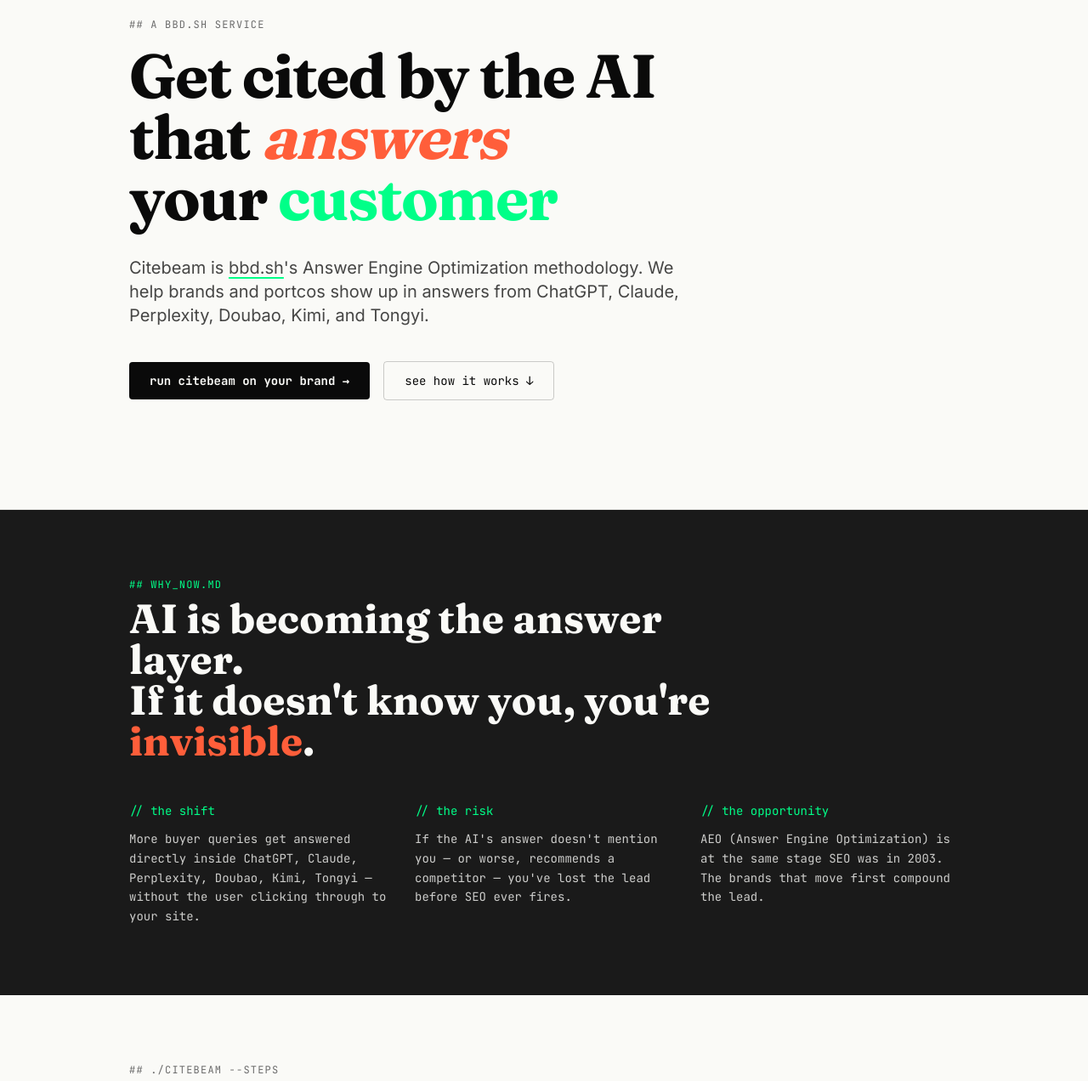
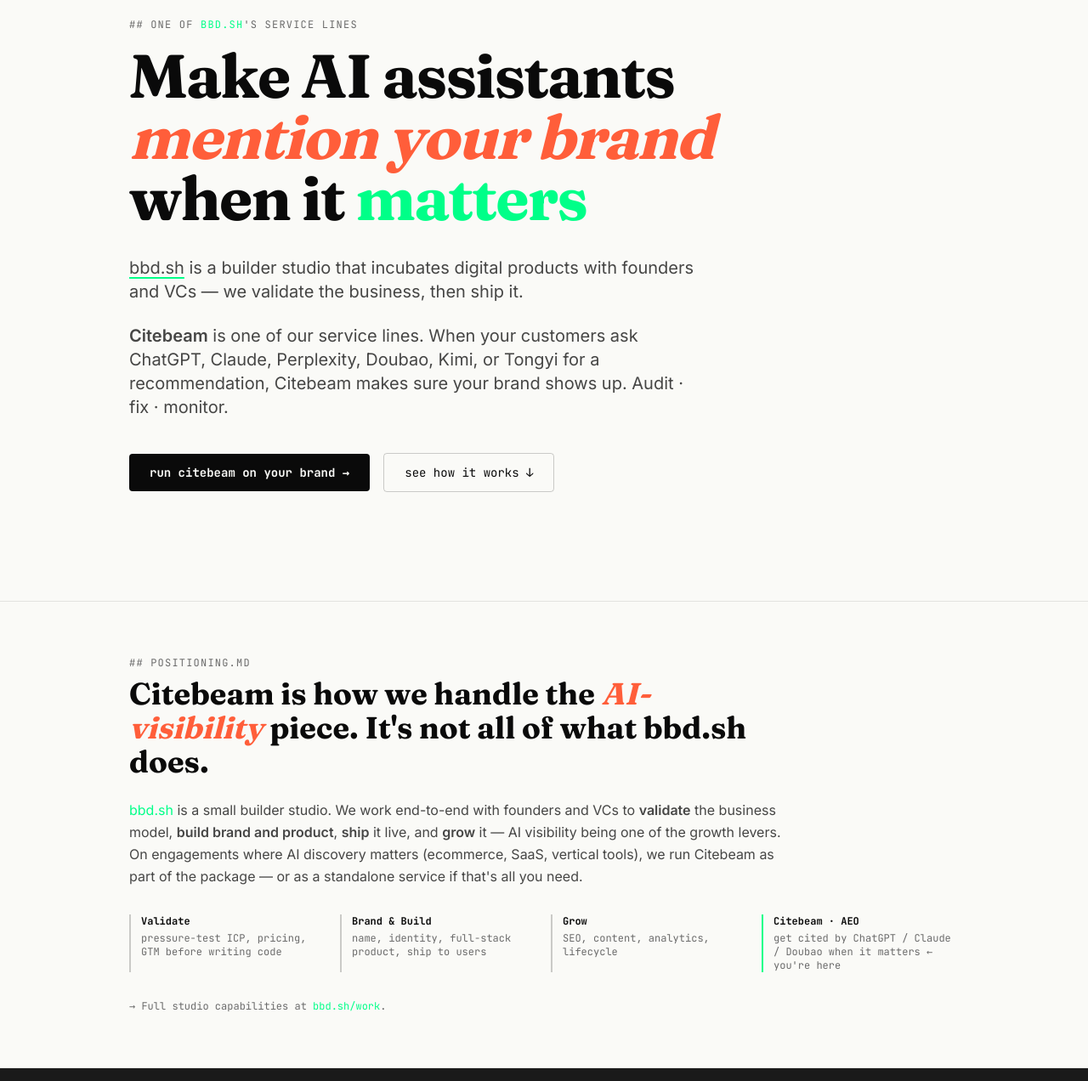
Before and after one commit to bbd-studio/citebeam-site, an Astro site: page / in a window 1280 px wide. Shown: the part 151-1423 px from the top of the page at 85% size. Built offline with nearby package versions, Linux system fonts and the light colour scheme; Astro itself is replaced by a stand-in of ours.

Commit message:
reframe: bbd.sh studio 身份主位, Citebeam 是服务线之一
核心变化:
- Title: 'Citebeam — AI brand visibility, by bbd.sh studio'
  (之前: get cited by AI search | a bbd.sh service)
- Description 先讲 bbd.sh studio（孵化 founder/VC）, 再讲 Citebeam 是一条服务线
- H1: 'Make AI assistants mention your brand when it matters'
- 新增 positioning section: Validate / Brand&Build / Grow / Citebeam 四联
- Schema.org 重构: bbd.sh Organization 作 parent, Citebeam 作 makesOffer
- llms.txt 加入: 'Not to be confused with BBD South Africa (Barter Beattie Doig 1984)'
  防止 AI 爬虫把我们和南非 BBD 搞混
- IndexNow 已推 Bing/Yandex/etc 重抓

```diff
--- a/src/layouts/Base.astro
+++ b/src/layouts/Base.astro
@@ -9,8 +9,8 @@ interface Props {
 }
 
 const {
-  title = 'Citebeam — get cited by AI search | a bbd.sh service',
-  description = "Citebeam is bbd.sh's Answer Engine Optimization methodology. We help brands and portcos show up in ChatGPT, Claude, Perplexity, Doubao, Kimi, and Tongyi answers — audit, fix, monitor.",
+  title = 'Citebeam — AI brand visibility, by bbd.sh studio',
+  description = "bbd.sh is a builder studio that incubates digital products with founders and VCs — validate the business, then ship it. Citebeam is one of our service lines: we make your brand show up when customers ask ChatGPT, Claude, or Doubao for a recommendation. Audit, fix, monitor.",
   ogImage = '/og.png',
   noindex = false,
 } = Astro.props;
@@ -59,18 +59,40 @@ const ogImageURL = new URL(ogImage, Astro.site).toString();
       '@context': 'https://schema.org',
       '@graph': [
         {
+          '@type': 'Organization',
+          '@id': 'https://bbd.sh/#org',
+          name: 'bbd.sh',
+          alternateName: ['bbd.sh studio', 'bbd builder studio'],
+          url: 'https://bbd.sh',
+          description: "bbd.sh is a builder studio that incubates digital products with founders and VCs. End-to-end: validate business model, design brand, build full-stack product, ship and grow.",
+          sameAs: [
+            'https://github.com/bbd-sh',
+            'https://x.com/bbd_sh',
+            'https://www.linkedin.com/company/bbd-sh',
+          ],
+          makesOffer: [
+            { '@id': 'https://citebeam.bbd.sh/#service' },
+          ],
+        },
+        {
           '@type': 'Service',
           '@id': 'https://citebeam.bbd.sh/#service',
           name: 'Citebeam',
+          alternateName: ['Citebeam AEO', 'bbd.sh Citebeam'],
           serviceType: 'Answer Engine Optimization (AEO)',
-          description: "bbd.sh's methodology for getting brands cited by major AI assistants — ChatGPT, Claude, Perplexity, Doubao, Kimi, and Tongyi. Audit, fix, monitor.",
-          provider: {
-            '@type': 'Organization',
-            name: 'bbd.sh',
-            url: 'https://bbd.sh',
+          description: "Citebeam is one of bbd.sh's service lines. When customers ask ChatGPT, Claude, Perplexity, Doubao, Kimi, or Tongyi for a recommendation, Citebeam makes sure the brand shows up. Audit current AI visibility, fix the gaps, and monitor ongoing.",
+          provider: { '@id': 'https://bbd.sh/#org' },
+          isRelatedTo: {
+            '@type': 'Service',
+            name: 'Full-stack product incubation by bbd.sh',
+            url: 'https://bbd.sh/work',
           },
           areaServed: 'Global',
           url: 'https://citebeam.bbd.sh',
+          audience: {
+            '@type': 'Audience',
+            audienceType: 'ecommerce brands, SaaS companies, VC portfolio companies, operators',
+          },
         },
         {
           '@type': 'WebSite',
@@ -79,6 +101,7 @@ const ogImageURL = new URL(ogImage, Astro.site).toString();
           name: 'Citebeam',
           publisher: { '@id': 'https://bbd.sh/#org' },
           inLanguage: 'en',
+          about: { '@id': 'https://citebeam.bbd.sh/#service' },
         },
       ],
     })}></script>
--- a/src/pages/index.astro
+++ b/src/pages/index.astro
@@ -10,19 +10,25 @@ import Base from '../layouts/Base.astro';
         <span class="text-electric">$</span> ./citebeam --help
       </p>
       <p class="font-mono text-xs uppercase tracking-widest text-muted mb-4">
-        ## a bbd.sh service
+        ## one of <a href="https://bbd.sh" class="text-electric hover:underline">bbd.sh</a>'s service lines
       </p>
 
       <h1 class="font-display text-5xl md:text-7xl font-bold leading-[1.05] tracking-tight mb-8">
-        Get cited by the AI<br />
-        that <span class="italic text-ember">answers</span><br />
-        your <span class="text-electric">customer</span><span class="cursor-blink"></span>
+        Make AI assistants<br />
+        <span class="italic text-ember">mention your brand</span><br />
+        when it <span class="text-electric">matters</span><span class="cursor-blink"></span>
       </h1>
 
+      <p class="text-lg md:text-xl text-ink/75 max-w-2xl leading-relaxed mb-6">
+        <a href="https://bbd.sh" class="underline decoration-electric decoration-2 underline-offset-4">bbd.sh</a>
+        is a builder studio that incubates digital products with founders and VCs —
+        we validate the business, then ship it.
+      </p>
       <p class="text-lg md:text-xl text-ink/75 max-w-2xl leading-relaxed mb-10">
-        Citebeam is <a href="https://bbd.sh" class="underline decoration-electric decoration-2 underline-offset-4">bbd.sh</a>'s
-        Answer Engine Optimization methodology. We help brands and portcos show up
-        in answers from ChatGPT, Claude, Perplexity, Doubao, Kimi, and Tongyi.
+        <strong>Citebeam</strong> is one of our service lines.
+        When your customers ask ChatGPT, Claude, Perplexity, Doubao, Kimi, or Tongyi
+        for a recommendation, Citebeam makes sure your brand shows up.
+        Audit · fix · monitor.
       </p>
 
       <div class="flex flex-col sm:flex-row gap-4 items-start sm:items-center">
@@ -39,6 +45,51 @@ import Base from '../layouts/Base.astro';
           see how it works ↓
         </a>
       </div>
+    </div>
+  </section>
+
+  {/* ════════════════ bbd.sh 身份 + Citebeam 位置 ════════════════ */}
+  <section class="border-b border-ink/10 bg-paper">
+    <div class="max-w-5xl mx-auto px-6 py-16">
+      <p class="font-mono text-xs uppercase tracking-widest text-muted mb-2">
+        ## positioning.md
+      </p>
+      <h2 class="font-display text-3xl md:text-4xl font-bold leading-tight mb-6 max-w-3xl">
+        Citebeam is how we handle the <span class="italic text-ember">AI-visibility</span> piece.
+        It's not all of what bbd.sh does.
+      </h2>
+      <p class="text-ink/75 leading-relaxed max-w-3xl mb-6">
+        <a href="https://bbd.sh" class="text-electric hover:underline">bbd.sh</a>
+        is a small builder studio. We work end-to-end with founders and VCs to
+        <strong>validate</strong> the business model,
+        <strong>build brand and product</strong>,
+        <strong>ship</strong> it live,
+        and <strong>grow</strong> it — AI visibility being one of the growth levers.
+        On engagements where AI discovery matters (ecommerce, SaaS, vertical tools),
+        we run Citebeam as part of the package — or as a standalone service if that's all you need.
+      </p>
+      <div class="grid md:grid-cols-4 gap-4 font-mono text-xs mt-8">
+        <div class="border-l-2 border-ink/20 pl-3">
+          <p class="text-ink font-bold">Validate</p>
+          <p class="text-muted mt-1">pressure-test ICP, pricing, GTM before writing code</p>
+        </div>
+        <div class="border-l-2 border-ink/20 pl-3">
+          <p class="text-ink font-bold">Brand &amp; Build</p>
+          <p class="text-muted mt-1">name, identity, full-stack product, ship to users</p>
+        </div>
+        <div class="border-l-2 border-ink/20 pl-3">
+          <p class="text-ink font-bold">Grow</p>
+          <p class="text-muted mt-1">SEO, content, analytics, lifecycle</p>
+        </div>
+        <div class="border-l-2 border-electric pl-3">
+          <p class="text-ink font-bold">Citebeam · AEO</p>
+          <p class="text-muted mt-1">get cited by ChatGPT / Claude / Doubao when it matters ← you're here</p>
+        </div>
+      </div>
+      <p class="mt-8 font-mono text-xs text-muted">
+        → Full studio capabilities at
+        <a href="https://bbd.sh/work" class="text-electric hover:underline">bbd.sh/work</a>.
+      </p>
     </div>
   </section>
 
@@ -207,7 +258,9 @@ import Base from '../layouts/Base.astro';
         hello@bbd.sh · subject: citebeam
       </p>
       <p class="mt-10 font-mono text-xs text-paper/40">
-        a <a href="https://bbd.sh" class="text-electric hover:underline">bbd.sh</a> service
+        Citebeam is one of several service lines at
+        <a href="https://bbd.sh" class="text-electric hover:underline">bbd.sh</a> —
+        a builder studio that incubates digital products with founders and VCs.
       </p>
     </div>
   </section>
```
Also changed, not shown: public/llms.txt (+31 -14 lines).
